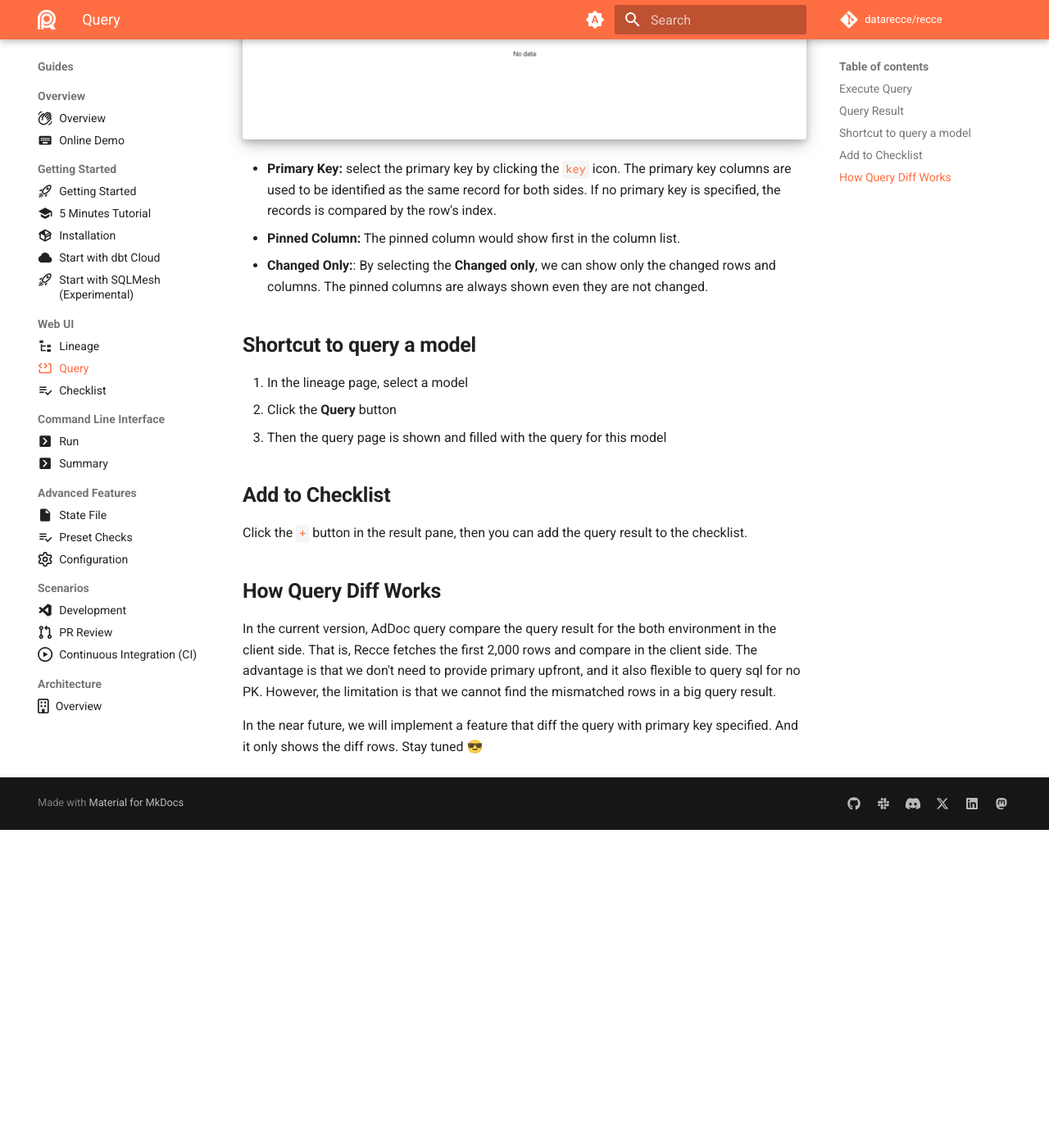
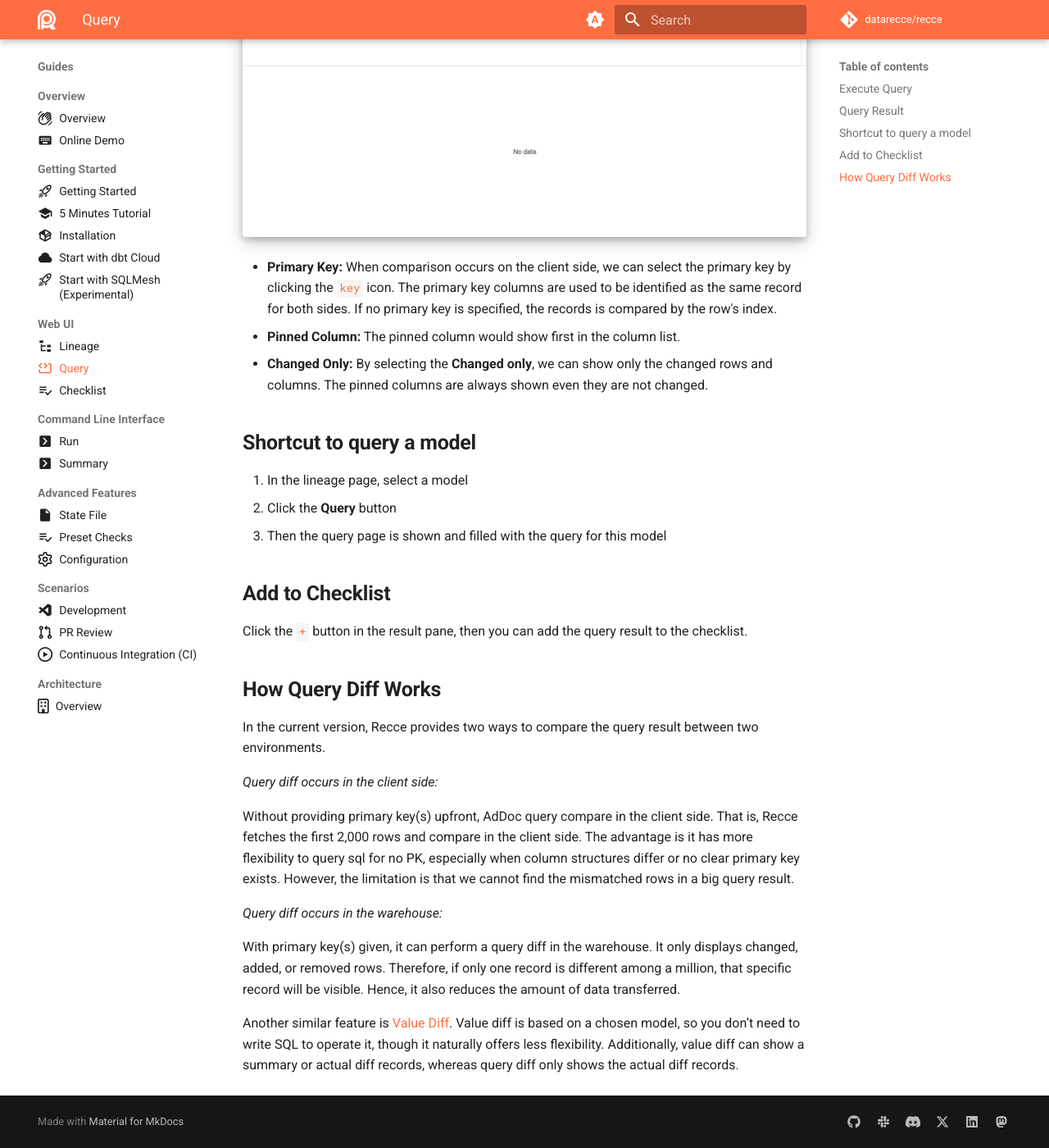
Before and after one commit to DataRecce/recce-documentation, an MkDocs documentation site: the page built from docs/docs/features/query.md, in a window 1280 px wide and 1400 px high, scrolled down 1393 px. Shown: the whole window at 82% size. Built offline with MkDocs 1.6.1 and Material for MkDocs 9.7.7, drawn with Linux system fonts in a browser that asks for light colours; comment, search, counter and statistics services are not loaded; before the commit the page ends 2405 px from its top, so only the background shows below that; some of the changed text lies outside the part shown.

Commit message:
Update query diff document
Signed-off-by: Wei-Chun, Chang <wcchang@infuseai.io>

```diff
--- a/docs/docs/features/query.md
+++ b/docs/docs/features/query.md
@@ -3,7 +3,7 @@
 icon: material/code-block-tags
 ---
 
-Query page provides an AdHoc query interface to run arbitrary query or diff the query result between two environments. You can use any dbt macros that are installed in your project.
+Query page provides an AdHoc query interface to run arbitrary query or diff the query result between two environments. If you're a dbt user, you can use any dbt macros that are installed in your project.
 
 ## Execute Query
 
@@ -13,6 +13,11 @@
 
 1. **Run:** performs query in the current environment
 2. **Run Diff:** performs the same query in both environments and diffs the results.
+3. **Primary key:** select the primary key(s) used to compare the query results.
+
+!!! note
+
+    If the primary key(s) is specified, the query will occur in the warehouse; otherwise, the query will happen across two environments and the comparison will take place on the client side.
 
 ![Recce Query Diff](../../assets/images/features/query-diff.png)
 
@@ -24,12 +29,12 @@
 
 ![Recce Query Diff](../../assets/images/features/query-diff.gif){: .shadow}
 
-
-- **Primary Key:** select the primary key by clicking the `key` icon. The primary key columns are used to be identified as the same record for both sides. If no primary key is specified, the records is compared by the row's index.
+- **Primary Key:** When comparison occurs on the client side, we can select the primary key by clicking the `key` icon. The primary key columns are used to be identified as the same record for both sides. If no primary key is specified, the records is compared by the row's index.
 - **Pinned Column:** The pinned column would show first in the column list.
-- **Changed Only:**: By selecting the **Changed only**, we can show only the changed rows and columns. The pinned columns are always shown even they are not changed.
+- **Changed Only:** By selecting the **Changed only**, we can show only the changed rows and columns. The pinned columns are always shown even they are not changed.
 
 ## Shortcut to query a model
+
 1. In the lineage page, select a model
 2. Click the **Query** button
 3. Then the query page is shown and filled with the query for this model
@@ -39,6 +44,16 @@
 Click the `+` button in the result pane, then you can add the query result to the checklist.
 
 ## How Query Diff Works
-In the current version, AdDoc query compare the query result for the both environment in the client side. That is, Recce fetches the first 2,000 rows and compare in the client side. The advantage is that we don't need to provide primary upfront, and it also flexible to query sql for no PK. However, the limitation is that we cannot find the mismatched rows in a big query result.
 
-In the near future, we will implement a feature that diff the query with primary key specified. And it only shows the diff rows. Stay tuned 😎
+In the current version, Recce provides two ways to compare the query result between two environments.
+
+_Query diff occurs in the client side:_
+
+Without providing primary key(s) upfront, AdDoc query compare in the client side. That is, Recce fetches the first 2,000 rows and compare in the client side. The advantage is it has more flexibility to query sql for no PK, especially when column structures differ or no clear primary key exists.
+However, the limitation is that we cannot find the mismatched rows in a big query result.
+
+_Query diff occurs in the warehouse:_
+
+With primary key(s) given, it can perform a query diff in the warehouse. It only displays changed, added, or removed rows. Therefore, if only one record is different among a million, that specific record will be visible. Hence, it also reduces the amount of data transferred.
+
+Another similar feature is [Value Diff](../lineage/#value-diff). Value diff is based on a chosen model, so you don’t need to write SQL to operate it, though it naturally offers less flexibility. Additionally, value diff can show a summary or actual diff records, whereas query diff only shows the actual diff records.
```
Also changed, not shown: docs/assets/images/features/query-diff.png.
